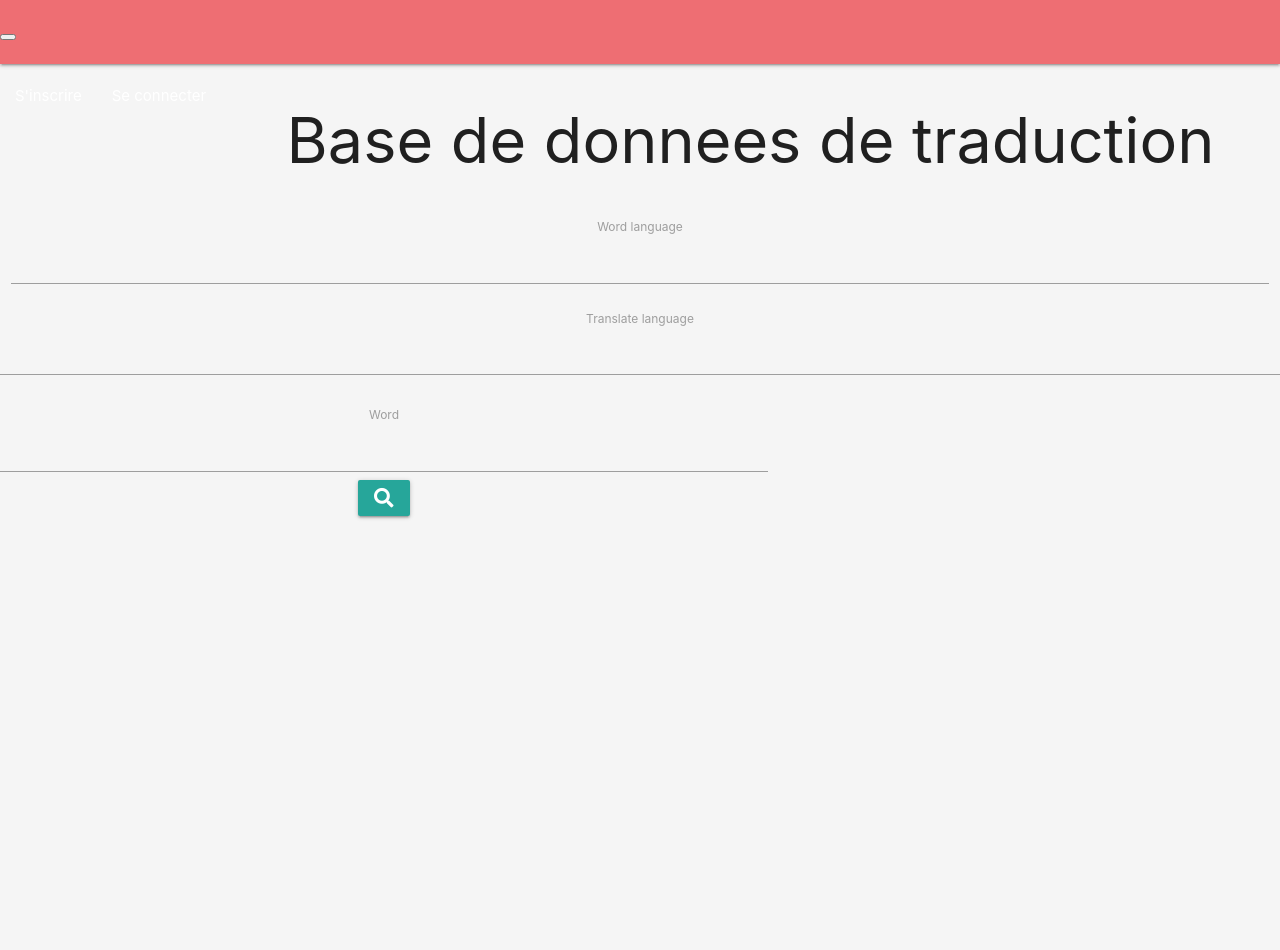
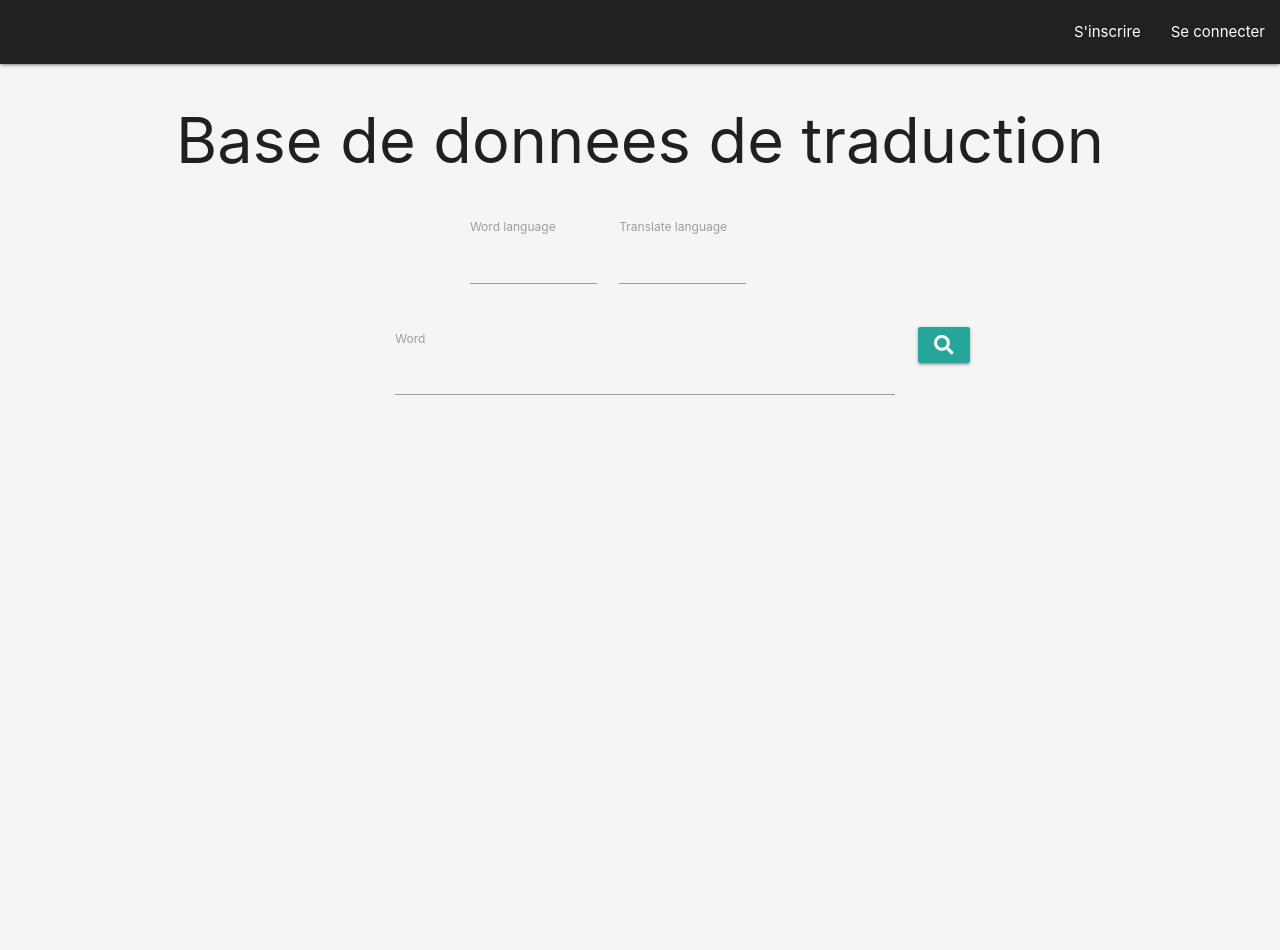
Before and after one commit to thediaf/Djangou, a Symfony app: template templates/translation/index.html.twig in a window 1280 px wide. Run offline with Twig, Linux system fonts and the light colour scheme; the template is opened without the code that fills it, so the values that code supplies are empty; form fields are guessed from the names that the template uses; some libraries are stand-ins or nearby versions.

Commit message:
Frontend ready

```diff
--- a/public/css/style.css
+++ b/public/css/style.css
@@ -1,5 +1,8 @@
+body {
+    background-color: #f5f5f5;
+}
+
 .container {
-    background-color: #f5f5f5;
     padding: 0%;
     margin: auto;
     width: 100%;
--- a/templates/base.html.twig
+++ b/templates/base.html.twig
@@ -10,53 +10,44 @@
         {% block stylesheets %}{% endblock %}
     </head>
     <body>
-        <div class="{% block main_container_class %}container{% endblock %}">
-            <nav class="navbar navbar-expand-lg navbar-dark bg-dark">
-                <a class="navbar-brand" href="{{ path('translation') }}">{{ App.name }}</a>
-                <button class="navbar-toggler" type="button" data-toggle="collapse" data-target="#navbarColor02" aria-controls="navbarColor02" aria-expanded="false" aria-label="Toggle navigation">
-                    <span class="navbar-toggler-icon"></span>
-                </button>
+        {# <div class="{% block main_container_class %}container{% endblock %}"> #}
+            <nav>
+                <div class="nav-wrapper">
+                    <a class="brand-logo" href="{{ path('translation') }}">{{ App.name }}</a>
+                    <a href="#" data-target="mobile-demo" class="sidenav-trigger"><i class="material-icons">Menu</i></a>
+                    <ul class="right hide-on-med-and-down">
+                        {% if app.user %}
+                            {% if is_granted('ROLE_ADMIN') %}
+                                <li><a href="{{ path('admin_index') }}">Administration</li>
+                            {% endif %}
 
-                <div class="collapse navbar-collapse" id="navbarSupportedContent">
+                            <li><a href="{{ path('history_index') }}">Historique</a></li>
+                            <li><a href="{{ path('suggestion_index') }}">Suggestion</a></li>
+                            <li><a href="{{ path('logout') }}">Se deconnecter</a></li>
+                        {% else %}
+                            <li><a href="{{ path('register') }}">S'inscrire</a></li>
+                            <li><a href="{{ path('login') }}">Se connecter</a></li>
+                        {% endif %}
+                    </ul>
+                </div>
+            </nav>
 
-                    {% if app.user %}
-                        <ul class="navbar-nav mr-auto">
-                            {% if is_granted('ROLE_ADMIN') %}
-                                <li class="nav-item">
-                                    <a class="nav-link" href="{{ path('admin_index') }}">Administration</a>
-                                </li>
-                            {% endif %}
-                            <li class="nav-item">
-                                <a class="nav-link" href="{{ path('history_index') }}">Historique</a>
-                            </li>
-                            <li class="nav-item">
-                                <a class="nav-link" href="{{ path('suggestion_index') }}">Suggestion</a>
-                            </li>
-                        </ul>
-                        <ul class="navbar-nav">
-                            <li class="nav-item">
-                                <a class="nav-link" href="{{ path('logout') }}">Se deconnecter</a>
-                            </li>
-                        </ul>
-                    {% else %}
-                        <ul class="navbar-nav mr-auto">
-                            <li class="nav-item">
-                                <a class="nav-link" href="{{ path('register') }}">S'inscrire</a>
-                            </li>
-                        </ul>
-                        <ul class="navbar-nav">
-                            <li class="nav-item">
-                                <a class="nav-link" href="{{ path('login') }}">Se connecter</a>
-                            </li>
-                        </ul>
+            <ul class="sidenav" id="mobile-demo">
+                {% if app.user %}
+                    {% if is_granted('ROLE_ADMIN') %}
+                        <li><a href="{{ path('admin_index') }}">Administration</li>
                     {% endif %}
-
-                </div>
-
-            </nav>
+                    <li><a href="{{ path('history_index') }}">Historique</a></li>
+                    <li><a href="{{ path('suggestion_index') }}">Suggestion</a></li>
+                    <li><a href="{{ path('logout') }}">Se deconnecter</a></li>
+                {% else %}
+                    <li><a href="{{ path('register') }}">S'inscrire</a></li>
+                    <li><a href="{{ path('login') }}">Se connecter</a></li>
+                {% endif %}
+            </ul>
         {% block body %}{% endblock %}
 
-        </div>
+        {# </div> #}
         <script src="{{ asset('js/jquery-1.11.2.min.js') }}"></script>
         <script src="https://cdnjs.cloudflare.com/ajax/libs/materialize/1.0.0/js/materialize.min.js"></script>
         <script src="{{ asset('fontawesome/js/all.js') }}"></script>
--- a/templates/registration/register.html.twig
+++ b/templates/registration/register.html.twig
@@ -16,6 +16,7 @@
     <div class="container mt-4 center">
         <h1>Inscription</h1>
         {{ form_start(registrationForm) }}
+        <div class="row">
             <div class="input-field col s6 m6 l6 offset-m3 offset-l3">
                 {{ form_row(registrationForm.username, {'label': false, 'attr': {'placeholder': 'Nom d\'utilisateur'}}) }}
                 <span class="error">{{ form_errors(registrationForm.username) }}</span>
@@ -27,6 +28,7 @@
             <div class="input-field col s12">
                 <input type="submit" name="" class="btn btn-primary" value="M'inscrire">
             </div>
+        </div>
         {{ form_end(registrationForm) }}
     </div>
 
--- a/templates/translation/index.html.twig
+++ b/templates/translation/index.html.twig
@@ -6,50 +6,31 @@
 
     <h1 class="center">Base de donnees de traduction</h1>
 
-    <div class="container center mt-2">
+    <div class="container cont mt-2">
 
             {{form_start(form)}}
                 <div class="row">
-                    <div class="input-field col s12">
+                    <div class="input-field col offset-l1 s2">
                         {{ form_row(form.wordLanguage) }}
                     </div>
-                    {{ form_row(form.translateLanguage) }}
+                    <div class="input-field col s2">
+                        {{ form_row(form.translateLanguage) }}
+                    </div>
                 </div>
-
-                <div class="input-group mb-2 mr-sm-2">
-                    <div class="form-contr"> {{form_row(form.word)}}</div>
-                    <div class="input-group-prepend">
-                        <button class="btn btn-secondary" type="submit"><i class="fas fa-search"></i></button>
+                <div class="row">
+                    <div class="input-group col s7">
+                        {{form_row(form.word)}}</div>
+                        <div class="input-group-prepend col s0">
+                            <button class="btn btn-secondary" type="submit"><i class="fas fa-search"></i></button>
+                        </div>
                     </div>
                 </div>
             {{form_end(form)}}
 
-        {# <div class="row result"> #}
-            {# {% if wordTranslate is defined and wordTranslate %}
-                {{wordTranslate.word}}
-            {% endif %}   #}
             <div id="results">
                 <div class="classe bs-hide">Classe: <span class="data"></span></div>
                 <div class="def bs-hide">Traduction: <span class="data"></span></div>
                 <div class="undefined bs-hide text-danger">Mot introuvable</div>
             </div>
-        {# {% if wordTranslate is defined and wordTranslate %}
-            {% for  in wordTranslate %}
-
-            {% endfor %}
-            {{wordTranslate.word}}
-
-        {% endif %}
-            {% for language in languages %}
-                <div class="col-md-4">{{wordTranslate.word}}</div>
-                {% for translate in language.translates %}
-                    <div class="col-md-4">{{translate.word}}</div>
-                {% endfor %}
-
-            {# {% endfor %} #}
-
-         {# {% if wordTranslate is defined and wordTranslate %}
-             {{wordTranslate.word}}
-        {% endif %}   #}
         </div>
 {% endblock %}
```
Also changed, not shown: templates/security/login.html.twig (+5 -2 lines), public/js/app.js.
